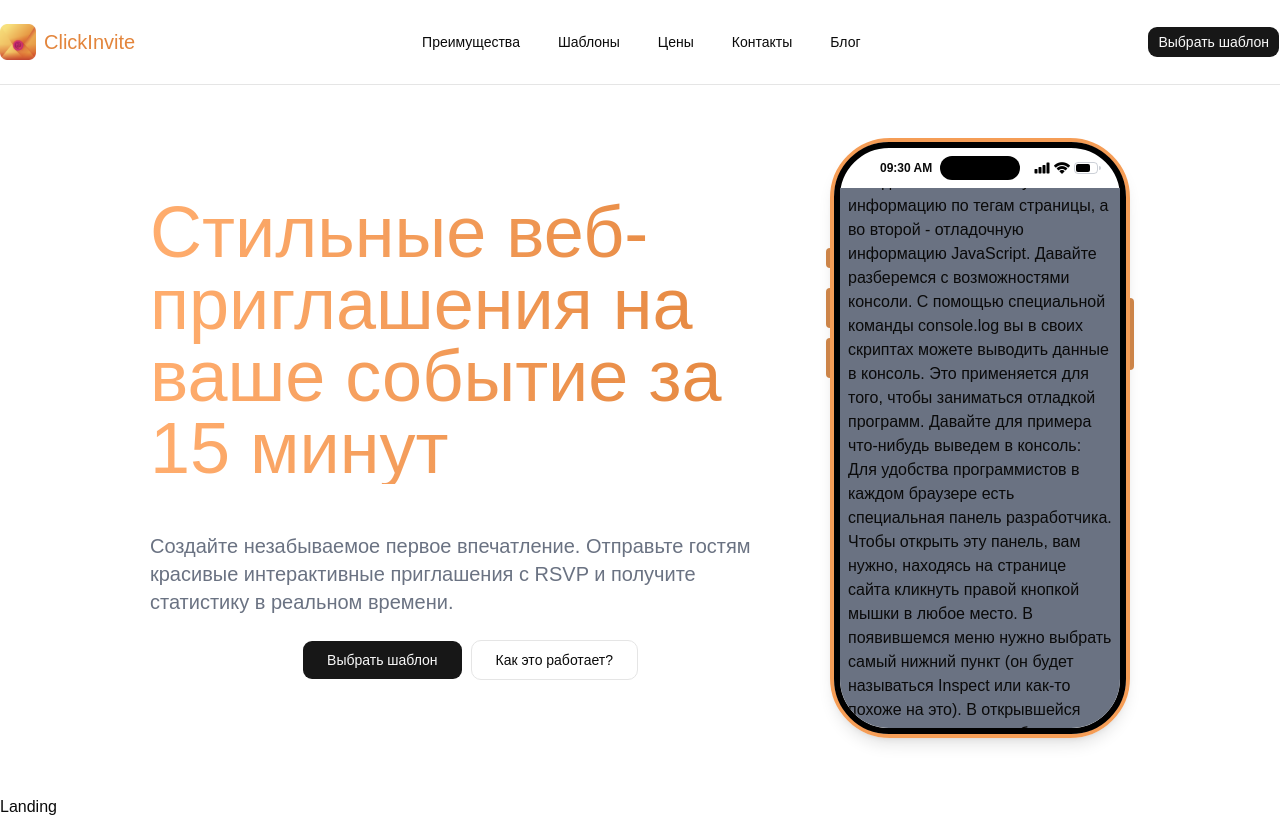
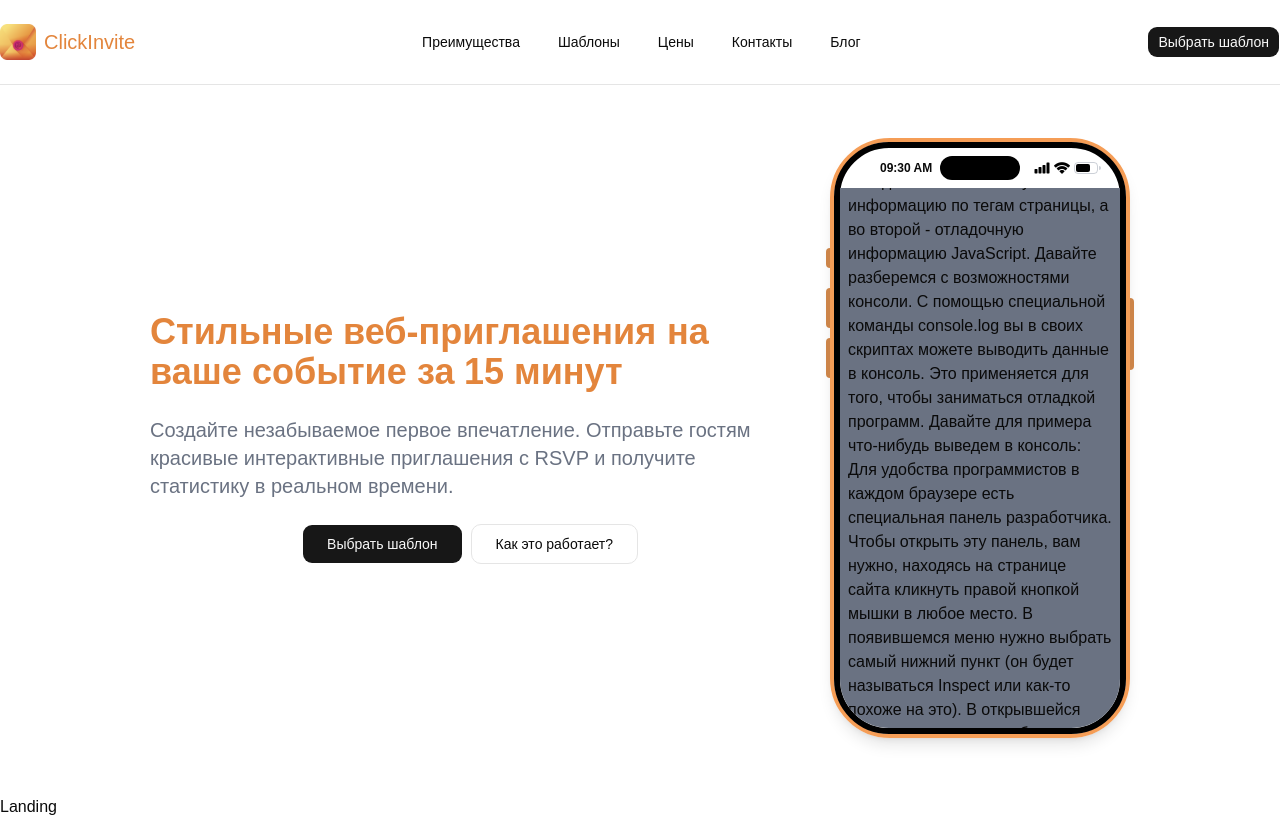
Before and after one commit to Enver111/-lickInvite-, a React (Vite) app: page / in a window 1280 px wide. Built offline with nearby package versions, Linux system fonts and the light colour scheme.

Commit message:
feat: add ui comp

```diff
--- a/package.json
+++ b/package.json
@@ -11,10 +11,13 @@
   },
   "dependencies": {
     "@fontsource-variable/geist": "^5.2.9",
+    "@gsap/react": "^2.1.2",
     "@tailwindcss/vite": "^4.3.0",
     "class-variance-authority": "^0.7.1",
     "clsx": "^2.1.1",
+    "gsap": "^3.15.0",
     "lucide-react": "^1.17.0",
+    "motion": "^12.40.0",
     "radix-ui": "^1.5.0",
     "react": "^19.2.6",
     "react-dom": "^19.2.6",
--- /dev/null
+++ b/src/components/AnimatedContent.tsx
@@ -0,0 +1,137 @@
+import React, { useRef, useEffect } from "react";
+import { gsap } from "gsap";
+import { ScrollTrigger } from "gsap/ScrollTrigger";
+
+gsap.registerPlugin(ScrollTrigger);
+
+interface AnimatedContentProps extends React.HTMLAttributes<HTMLDivElement> {
+  children: React.ReactNode;
+  container?: Element | string | null;
+  distance?: number;
+  direction?: "vertical" | "horizontal";
+  reverse?: boolean;
+  duration?: number;
+  ease?: string;
+  initialOpacity?: number;
+  animateOpacity?: boolean;
+  scale?: number;
+  threshold?: number;
+  delay?: number;
+  disappearAfter?: number;
+  disappearDuration?: number;
+  disappearEase?: string;
+  onComplete?: () => void;
+  onDisappearanceComplete?: () => void;
+}
+
+const AnimatedContent: React.FC<AnimatedContentProps> = ({
+  children,
+  container,
+  distance = 100,
+  direction = "vertical",
+  reverse = false,
+  duration = 0.8,
+  ease = "power3.out",
+  initialOpacity = 0,
+  animateOpacity = true,
+  scale = 1,
+  threshold = 0.1,
+  delay = 0,
+  disappearAfter = 0,
+  disappearDuration = 0.5,
+  disappearEase = "power3.in",
+  onComplete,
+  onDisappearanceComplete,
+  className = "",
+  ...props
+}) => {
+  const ref = useRef<HTMLDivElement>(null);
+
+  useEffect(() => {
+    const el = ref.current;
+    if (!el) return;
+
+    let scrollerTarget: Element | string | null =
+      container || document.getElementById("snap-main-container") || null;
+
+    if (typeof scrollerTarget === "string") {
+      scrollerTarget = document.querySelector(scrollerTarget);
+    }
+
+    const axis = direction === "horizontal" ? "x" : "y";
+    const offset = reverse ? -distance : distance;
+    const startPct = (1 - threshold) * 100;
+
+    gsap.set(el, {
+      [axis]: offset,
+      scale,
+      opacity: animateOpacity ? initialOpacity : 1,
+      visibility: "visible",
+    });
+
+    const tl = gsap.timeline({
+      paused: true,
+      delay,
+      onComplete: () => {
+        if (onComplete) onComplete();
+        if (disappearAfter > 0) {
+          gsap.to(el, {
+            [axis]: reverse ? distance : -distance,
+            scale: 0.8,
+            opacity: animateOpacity ? initialOpacity : 0,
+            delay: disappearAfter,
+            duration: disappearDuration,
+            ease: disappearEase,
+            onComplete: () => onDisappearanceComplete?.(),
+          });
+        }
+      },
+    });
+
+    tl.to(el, {
+      [axis]: 0,
+      scale: 1,
+      opacity: 1,
+      duration,
+      ease,
+    });
+
+    const st = ScrollTrigger.create({
+      trigger: el,
+      scroller: scrollerTarget || window,
+      start: `top ${startPct}%`,
+      once: true,
+      onEnter: () => tl.play(),
+    });
+
+    return () => {
+      st.kill();
+      tl.kill();
+    };
+  }, [
+    container,
+    distance,
+    direction,
+    reverse,
+    duration,
+    ease,
+    initialOpacity,
+    animateOpacity,
+    scale,
+    threshold,
+    delay,
+    disappearAfter,
+    disappearDuration,
+    disappearEase,
+    onComplete,
+    onDisappearanceComplete,
+  ]);
+
+  return (
+    <div ref={ref} className={`invisible ${className}`} {...props}>
+      {children}
+    </div>
+  );
+};
+
+export default AnimatedContent;
--- /dev/null
+++ b/src/components/BlurText.tsx
@@ -0,0 +1,132 @@
+import { motion, type Transition, type Easing } from "motion/react";
+import { useEffect, useRef, useState, useMemo } from "react";
+
+type BlurTextProps = {
+  text?: string;
+  delay?: number;
+  className?: string;
+  animateBy?: "words" | "letters";
+  direction?: "top" | "bottom";
+  threshold?: number;
+  rootMargin?: string;
+  animationFrom?: Record<string, string | number>;
+  animationTo?: Array<Record<string, string | number>>;
+  easing?: Easing | Easing[];
+  onAnimationComplete?: () => void;
+  stepDuration?: number;
+};
+
+const buildKeyframes = (
+  from: Record<string, string | number>,
+  steps: Array<Record<string, string | number>>,
+): Record<string, Array<string | number>> => {
+  const keys = new Set<string>([
+    ...Object.keys(from),
+    ...steps.flatMap((s) => Object.keys(s)),
+  ]);
+
+  const keyframes: Record<string, Array<string | number>> = {};
+  keys.forEach((k) => {
+    keyframes[k] = [from[k], ...steps.map((s) => s[k])];
+  });
+  return keyframes;
+};
+
+const BlurText: React.FC<BlurTextProps> = ({
+  text = "",
+  delay = 200,
+  className = "",
+  animateBy = "words",
+  direction = "top",
+  threshold = 0.1,
+  rootMargin = "0px",
+  animationFrom,
+  animationTo,
+  easing = (t: number) => t,
+  onAnimationComplete,
+  stepDuration = 0.35,
+}) => {
+  const elements = animateBy === "words" ? text.split(" ") : text.split("");
+  const [inView, setInView] = useState(false);
+  const ref = useRef<HTMLParagraphElement>(null);
+
+  useEffect(() => {
+    if (!ref.current) return;
+    const observer = new IntersectionObserver(
+      ([entry]) => {
+        if (entry.isIntersecting) {
+          setInView(true);
+          observer.unobserve(ref.current as Element);
+        }
+      },
+      { threshold, rootMargin },
+    );
+    observer.observe(ref.current);
+    return () => observer.disconnect();
+  }, [threshold, rootMargin]);
+
+  const defaultFrom = useMemo(
+    () =>
+      direction === "top"
+        ? { filter: "blur(10px)", opacity: 0, y: -50 }
+        : { filter: "blur(10px)", opacity: 0, y: 50 },
+    [direction],
+  );
+
+  const defaultTo = useMemo(
+    () => [
+      {
+        filter: "blur(5px)",
+        opacity: 0.5,
+        y: direction === "top" ? 5 : -5,
+      },
+      { filter: "blur(0px)", opacity: 1, y: 0 },
+    ],
+    [direction],
+  );
+
+  const fromSnapshot = animationFrom ?? defaultFrom;
+  const toSnapshots = animationTo ?? defaultTo;
+
+  const stepCount = toSnapshots.length + 1;
+  const totalDuration = stepDuration * (stepCount - 1);
+  const times = Array.from({ length: stepCount }, (_, i) =>
+    stepCount === 1 ? 0 : i / (stepCount - 1),
+  );
+
+  return (
+    <p ref={ref} className={`blur-text ${className} flex flex-wrap`}>
+      {elements.map((segment, index) => {
+        const animateKeyframes = buildKeyframes(fromSnapshot, toSnapshots);
+
+        const spanTransition: Transition = {
+          duration: totalDuration,
+          times,
+          delay: (index * delay) / 1000,
+          ease: easing,
+        };
+
+        return (
+          <motion.span
+            key={index}
+            initial={fromSnapshot}
+            animate={inView ? animateKeyframes : fromSnapshot}
+            transition={spanTransition}
+            onAnimationComplete={
+              index === elements.length - 1 ? onAnimationComplete : undefined
+            }
+            style={{
+              display: "inline-block",
+              willChange: "transform, filter, opacity",
+            }}
+          >
+            {segment === " " ? "\u00A0" : segment}
+            {animateBy === "words" && index < elements.length - 1 && "\u00A0"}
+          </motion.span>
+        );
+      })}
+    </p>
+  );
+};
+
+export default BlurText;
--- a/src/pages/Landing/components/Hero.tsx
+++ b/src/pages/Landing/components/Hero.tsx
@@ -1,18 +1,34 @@
 import Phone from "@/components/Phone";
 import { Button } from "@/components/ui/button";
+import BlurText from "@/components/BlurText";
+import AnimatedContent from "@/components/AnimatedContent";
 
 const Hero = () => {
   return (
     <section className="mt-20 container mx-auto h-[calc(100vh-85px)] flex items-center justify-center">
       <div className="flex items-center justify-center gap-10">
-        <div className="w-1/2 flex flex-col gap-6 ">
-          <h1 className="text-4xl md:text-7xl mb-6 bg-linear-to-r from-[#ffad6e]  to-[#E3853C] bg-clip-text text-transparent">
-            Стильные веб-приглашения на ваше событие за 15 минут
-          </h1>
+        <div className="w-1/2  ">
+          <AnimatedContent
+            distance={100}
+            direction="horizontal"
+            reverse={true}
+            duration={0.9}
+            ease="power3.out"
+            initialOpacity={0}
+            animateOpacity
+            scale={1}
+            threshold={0.1}
+            delay={0}
+            className="flex flex-col gap-6 "
+          >
+            <BlurText
+              className="text-4xl text-[#E3853C] font-bold"
+              text="Стильные веб-приглашения на ваше событие за 15 минут"
+            />
             <p className="text-lg md:text-xl text-gray-500">
-            Создайте незабываемое первое впечатление. Отправьте гостям красивые
-            интерактивные приглашения с RSVP и получите статистику в реальном
-            времени.
+              Создайте незабываемое первое впечатление. Отправьте гостям
+              красивые интерактивные приглашения с RSVP и получите статистику в
+              реальном времени.
             </p>
             <div className="flex items-center gap-2 mx-auto">
               <Button className="h-10 px-6">Выбрать шаблон</Button>
@@ -20,32 +36,47 @@ const Hero = () => {
                 Как это работает?
               </Button>
             </div>
+          </AnimatedContent>
         </div>
+        <AnimatedContent
+          distance={100}
+          direction="horizontal"
+          reverse={false}
+          duration={0.8}
+          ease="power3.out"
+          initialOpacity={0}
+          animateOpacity
+          scale={1}
+          threshold={0.1}
+          delay={0}
+        >
           <Phone>
             Для удобства программистов в каждом браузере есть специальная панель
             разработчика. Чтобы открыть эту панель, вам нужно, находясь на
             странице сайта кликнуть правой кнопкой мышки в любое место. В
-          появившемся меню нужно выбрать самый нижний пункт (он будет называться
-          Inspect или как-то похоже на это). В открывшейся панели вы в основном
-          будете пользоваться двумя вкладками: Elements и Console. В первой
-          вкладке вы можете получать информацию по тегам страницы, а во второй -
-          отладочную информацию JavaScript. Давайте разберемся с возможностями
-          консоли. С помощью специальной команды console.log вы в своих скриптах
-          можете выводить данные в консоль. Это применяется для того, чтобы
-          заниматься отладкой программ. Давайте для примера что-нибудь выведем в
-          консоль: Для удобства программистов в каждом браузере есть специальная
-          панель разработчика. Чтобы открыть эту панель, вам нужно, находясь на
+            появившемся меню нужно выбрать самый нижний пункт (он будет
+            называться Inspect или как-то похоже на это). В открывшейся панели
+            вы в основном будете пользоваться двумя вкладками: Elements и
+            Console. В первой вкладке вы можете получать информацию по тегам
+            страницы, а во второй - отладочную информацию JavaScript. Давайте
+            разберемся с возможностями консоли. С помощью специальной команды
+            console.log вы в своих скриптах можете выводить данные в консоль.
+            Это применяется для того, чтобы заниматься отладкой программ.
+            Давайте для примера что-нибудь выведем в консоль: Для удобства
+            программистов в каждом браузере есть специальная панель
+            разработчика. Чтобы открыть эту панель, вам нужно, находясь на
             странице сайта кликнуть правой кнопкой мышки в любое место. В
-          появившемся меню нужно выбрать самый нижний пункт (он будет называться
-          Inspect или как-то похоже на это). В открывшейся панели вы в основном
-          будете пользоваться двумя вкладками: Elements и Console. В первой
-          вкладке вы можете получать информацию по тегам страницы, а во второй -
-          отладочную информацию JavaScript. Давайте разберемся с возможностями
-          консоли. С помощью специальной команды console.log вы в своих скриптах
-          можете выводить данные в консоль. Это применяется для того, чтобы
-          заниматься отладкой программ. Давайте для примера что-нибудь выведем в
-          консоль:
+            появившемся меню нужно выбрать самый нижний пункт (он будет
+            называться Inspect или как-то похоже на это). В открывшейся панели
+            вы в основном будете пользоваться двумя вкладками: Elements и
+            Console. В первой вкладке вы можете получать информацию по тегам
+            страницы, а во второй - отладочную информацию JavaScript. Давайте
+            разберемся с возможностями консоли. С помощью специальной команды
+            console.log вы в своих скриптах можете выводить данные в консоль.
+            Это применяется для того, чтобы заниматься отладкой программ.
+            Давайте для примера что-нибудь выведем в консоль:
           </Phone>
+        </AnimatedContent>
       </div>
     </section>
   );
```
Also changed, not shown: 1 other file (tests, documents, lock files or other folders). Lines whose indentation alone changed are shown as unchanged.
